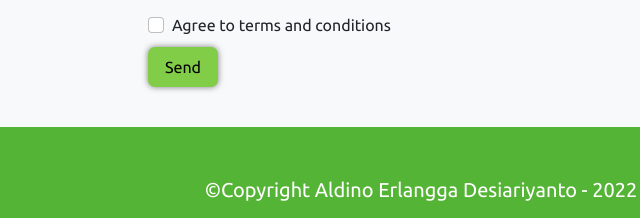
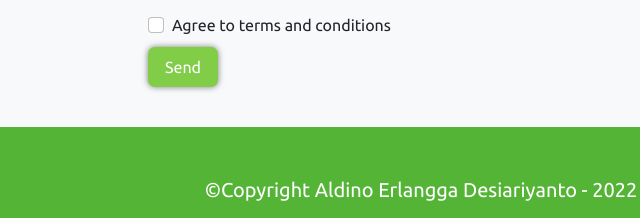
Before and after one commit to aldinoed/aldinoed.github.io, a plain HTML site: page index.html in a window 1280 px wide. Shown: the part 1841-2059 px from the top of the page, 219-859 px from the left. Drawn offline with Linux system fonts and the light colour scheme; a web font is replaced by a local one.

Commit message:
Update index.html

```diff
--- a/index.html
+++ b/index.html
@@ -331,7 +331,7 @@
                   <label class="form-check-label" for="invalidCheck"> Agree to terms and conditions </label>
                   <div class="invalid-feedback">You must agree before submitting.</div>
                 </div>
-                <button class="button mt-2 send" type="submit">Send</button>
+                <button class="button mt-2 send text-white" type="submit">Send</button>
               </form>
             </div>
           </div>
```
